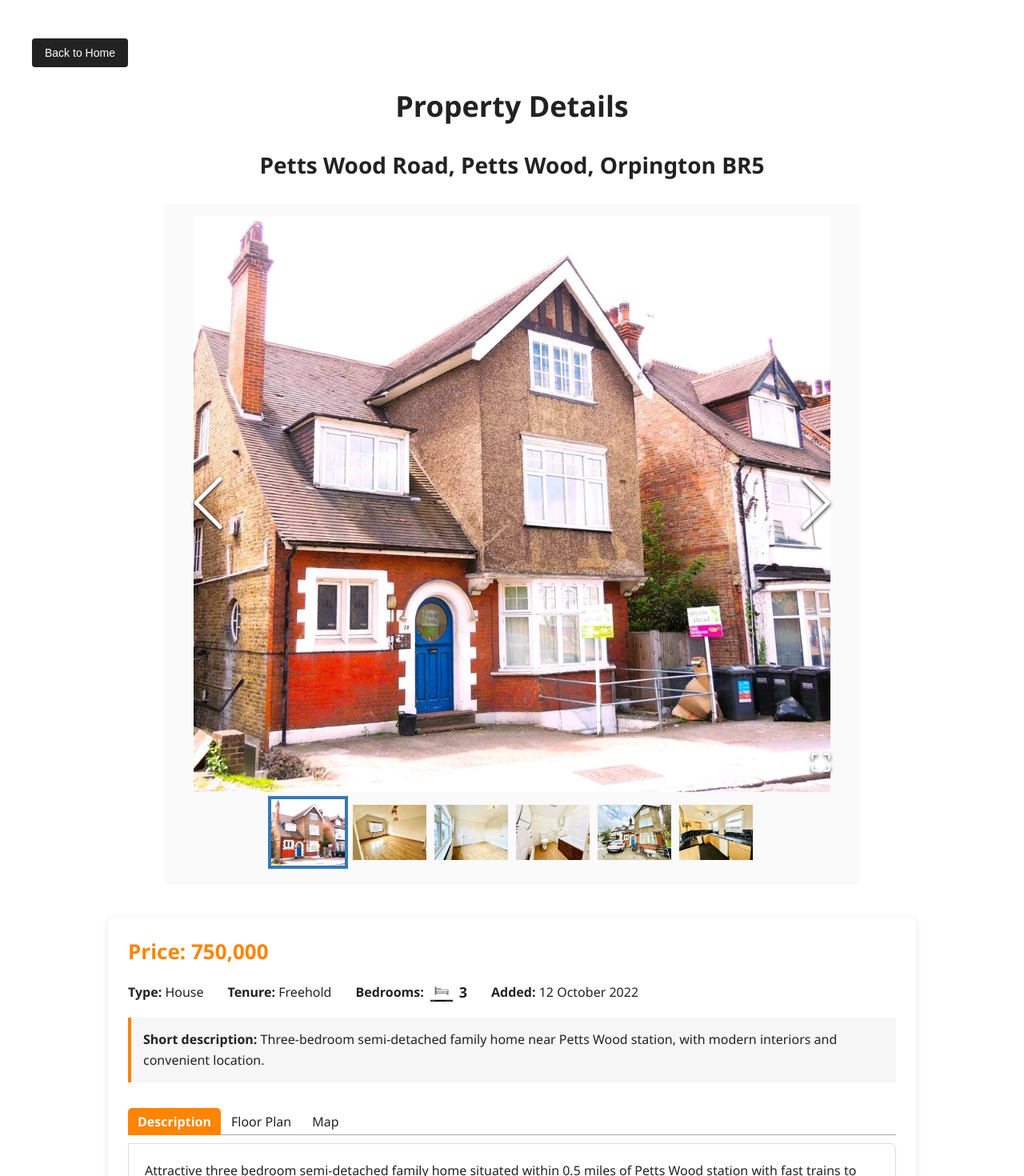
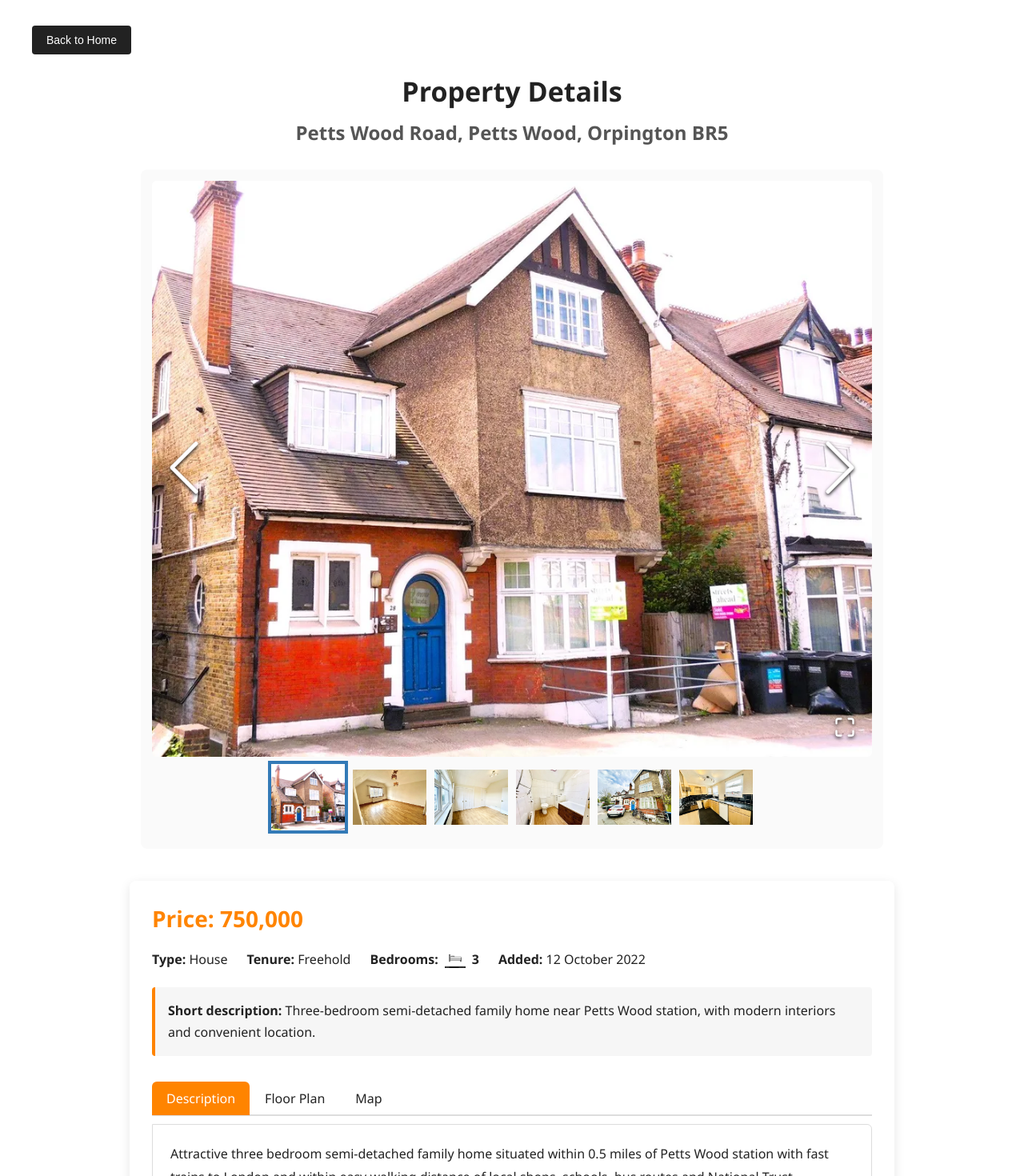
Before and after one commit to WenukaKithnula/React_CW_20242072, a React (Vite) app: page /properties/prop1.html in a window 1280 px wide. Shown: the top 1470 px of the page at 80% size. Built offline with nearby package versions, Linux system fonts and the light colour scheme.

Commit message:
updated version of the displaydetails

```diff
--- a/src/Components/DisplayProp.css
+++ b/src/Components/DisplayProp.css
@@ -1,23 +1,30 @@
 /* ------------------ GALLERY ------------------ */
 .gallery {
   display: flex;
+  font-family: Arial, Helvetica, sans-serif;
   gap: 30px;
   padding: 10px;
   border: 2px solid black;
+  background-color: rgb(244, 240, 240);
   align-items: flex-start; /* align left and right top edges */
 }
 
 /* ------------------ LEFT ------------------ */
 .filtered-property-main {
   flex: 4; /* take most horizontal space */
-  border: 2px solid green;
+  border-radius: 20px;
+  background-color: rgba(250, 250, 250, 0.537);
+  box-shadow:
+  0 4px 6px rgba(0, 0, 0, 0.1),
+  0 10px 20px rgba(0, 0, 0, 0.08);
 }
 
 .filtered-property {
   display: flex;
   flex-wrap: wrap;
   gap: 10px;
-  border: 2px solid red;
+
+
   justify-content: space-evenly;
 }
 
@@ -28,7 +35,7 @@
   align-items: center;
   justify-content: center;
   flex: 1;
-  border: 2px solid black;
+
 }
 
 /* Favorites section */
@@ -37,9 +44,16 @@
   display: flex;
   flex-direction: column;
   align-items: center;
-  border: 2px solid black;
+  border: 1px solid gray;
   width: 100%;
+  min-width: 250px;
   margin-top: 20px;
+  background-color: rgba(243, 247, 241, 0.342);
+   box-shadow:
+  0 4px 6px rgba(0, 0, 0, 0.1),
+  0 10px 20px rgba(0, 0, 0, 0.08);
+  border-radius: 6px;
+
 }
 
 /* Drag/remove box */
@@ -70,7 +84,7 @@
 }
 
 /* ------------------ MOBILE ------------------ */
-@media (max-width: 700px) {
+@media (max-width: 800px) {
   .gallery {
     flex-direction: column;
     align-items: center;
@@ -80,31 +94,10 @@
     display: block;
     margin-bottom: 10px;
   }
-
-  .filtered-property-main {
-    order: 2;
+  .right-side{
     width: 100%;
   }
 
-  .fav-property-display {
-    order: 3;
-    width: 100%;
-  }
 
-  .drag-drop {
-    order: 1;
-    width: 90%;
-    padding: 10px 0;
-    flex-direction: row;
-    justify-content: space-around;
-    height: 100px;
-  }
 
-  .add-fav,
-  .remove-fav {
-    border: 2px solid black;
-    padding: 15px 0;
-    text-align: center;
-    cursor: pointer;
-  }
 }
--- a/src/Components/DisplayProp.jsx
+++ b/src/Components/DisplayProp.jsx
@@ -57,7 +57,7 @@ function DisplayProp({
       <div className="gallery">
         {/* FILTERED PROPERTIES */}
         <div className="filtered-property-main">
-          <h1>{filteredProperties.length} results</h1>
+          <h1>{filteredProperties.length} Results Found</h1>
           <div className="filtered-property">
             {filteredProperties.map((property) => (
               <PropCard
@@ -82,7 +82,7 @@ function DisplayProp({
             onDragOver={handleDragOver}
             onDragLeave={handleDragLeave}
           >
-            <h3>Favorites display</h3>
+            <h3>Favorites Properties</h3>
 
             {favoriteProperties.length === 0 ? (
               <p>
@@ -104,6 +104,7 @@ function DisplayProp({
           </div>
 
           {/* DRAG & DROP */}
+          {favoriteProperties.length===0?"":
           <div className="drag-drop">
             <div
               className="remove-fav"
@@ -113,7 +114,7 @@ function DisplayProp({
             >
               <p>drag and drop remove fav</p>
             </div>
-          </div>
+          </div>}
         </div>
       </div>
     </>
--- a/src/Components/PropertyDetails.css
+++ b/src/Components/PropertyDetails.css
@@ -1,152 +1,178 @@
-/* ---------------- GLOBAL WRAPPER ---------------- */
+/* ================= GLOBAL WRAPPER ================= */
 .parent-container {
   max-width: 1200px;
-  margin: auto;
-  padding: 20px;
+  margin: 0 auto;
+  padding: 24px 16px;
   font-family: "Segoe UI", Arial, sans-serif;
   color: #222;
 }
 
-/* ---------------- BACK BUTTON ---------------- */
+/* ================= BACK BUTTON ================= */
 .back-btn-div {
-  margin: 20px 0;
+  margin-bottom: 20px;
 }
+
 .back-btn {
-  padding: 10px 16px;
+  padding: 10px 18px;
   font-size: 14px;
   background-color: #222;
-  color: white;
+  color: #fff;
   border: none;
+  border-radius: 4px;
   cursor: pointer;
-  border-radius: 4px;
 }
+
 .back-btn:hover {
   background-color: #444;
 }
 
-/* ---------------- PAGE HEADING ---------------- */
+/* ================= HEADINGS ================= */
 .page-heading {
   text-align: center;
-  font-size: 36px;
-  font-weight: bold;
-  margin-bottom: 30px;
+  font-size: 34px;
+  font-weight: 700;
+  margin-bottom: 12px;
 }
 
-/* ---------------- LOCATION ---------------- */
 .property-location {
   text-align: center;
-  font-size: 28px;
-  font-weight: bold;
+  font-size: 24px;
+  font-weight: 600;
   margin-bottom: 30px;
+  color: #555;
 }
 
-/* ---------------- IMAGE GALLERY ---------------- */
+/* ================= IMAGE GALLERY ================= */
 .property-images {
-  width: 70%;
+  max-width: 900px;
   margin: 0 auto 40px;
-  padding: 15px;
+  padding: 14px;
   background-color: #fafafa;
-  border-radius: 6px;
+  border-radius: 8px;
 }
-.image-gallery-slide img {
-  width: 70%;          /* makes image fit container width */
-  height: auto;         /* maintain aspect ratio */
+
+/* IMPORTANT: do NOT shrink images */
+.property-images .image-gallery-slide img {
+  width: 100%;
+  height: auto;
   object-fit: cover;
   border-radius: 6px;
 }
 
-
-/* ---------------- PROPERTY INFO CARD ---------------- */
+/* ================= INFO CARD ================= */
 .propertyDetails-info {
-  width: 80%;
-  margin: auto;
-  padding: 25px;
+  max-width: 900px;
+  margin: 0 auto;
+  padding: 28px;
   background-color: #ffffff;
-  border-radius: 6px;
-  box-shadow: 0 2px 8px rgba(0, 0, 0, 0.1);
+  border-radius: 8px;
+  box-shadow: 0 4px 14px rgba(0, 0, 0, 0.1);
 }
 
-/* ---------------- PRICE ---------------- */
+/* ================= PRICE ================= */
 .propertyDeatil-price {
-  font-size: 26px;
-  font-weight: bold;
+  font-size: 28px;
+  font-weight: 700;
   margin-bottom: 20px;
   color: #ff8400;
 }
 
-/* ---------------- META DETAILS ---------------- */
+/* ================= META DETAILS ================= */
 .property-meta {
   display: flex;
-  gap: 30px;
+  flex-wrap: wrap;
+  gap: 24px;
   align-items: center;
-  margin-bottom: 20px;
-  flex-wrap: wrap;
+  margin-bottom: 24px;
 }
+
+.property-meta div {
+  font-size: 16px;
+}
+
 .bedroom-count {
   display: flex;
   align-items: center;
   gap: 8px;
 }
+
 .property-info-icon {
-  width: 28px;
-}
-.room-count {
-  font-size: 18px;
-  font-weight: bold;
+  width: 26px;
+  height: auto;
 }
 
-/* ---------------- SHORT DESCRIPTION ---------------- */
+.room-count {
+  font-weight: 700;
+}
+
+/* ================= SHORT DESCRIPTION ================= */
 .mini-descripstion {
-  margin: 20px 0;
-  padding: 15px;
+  margin-bottom: 30px;
+  padding: 16px;
   background-color: #f6f6f6;
   border-left: 4px solid #ff8400;
-  line-height: 1.6;
+  line-height: 1.7;
+  border-radius: 4px;
 }
 
-/* ---------------- TABS ---------------- */
+/* ================= TABS ================= */
 .tab-section {
-  margin-top: 30px;
+  margin-top: 20px;
 }
+
+/* react-tabs overrides */
+.react-tabs__tab-list {
+  border-bottom: 2px solid #ddd;
+}
+
+.react-tabs__tab {
+  padding: 10px 18px;
+  font-weight: 500;
+}
+
 .react-tabs__tab--selected {
   background-color: #ff8400;
-  color: white;
-  font-weight: bold;
+  color: #fff;
+  border-radius: 6px 6px 0 0;
   border: none;
-  border-radius: 5px 5px 0 0;
 }
+
 .react-tabs__tab-panel {
-  padding: 20px;
+  padding: 22px;
+  background-color: #fff;
   border: 1px solid #ddd;
   border-radius: 0 6px 6px 6px;
-  background-color: #fff;
 }
+
+/* ================= DESCRIPTION ================= */
 .long-description {
-  line-height: 1.7;
+  line-height: 1.8;
   font-size: 16px;
 }
 
-/* ---------------- MAP ---------------- */
-.property-map {
-  margin-top: 10px;
-}
+/* ================= MAP ================= */
 .property-map h3 {
-  margin-bottom: 10px;
+  margin-bottom: 12px;
   font-size: 20px;
 }
 
-/* ---------------- RESPONSIVE ---------------- */
-@media (max-width: 900px) {
-  .property-images,
-  .propertyDetails-info {
-    width: 100%;
+/* ================= RESPONSIVE ================= */
+@media (max-width: 768px) {
+  .page-heading {
+    font-size: 28px;
   }
+
   .property-location {
-    font-size: 24px;
+    font-size: 20px;
   }
+
   .property-meta {
     flex-direction: column;
     align-items: flex-start;
-    gap: 15px;
+    gap: 14px;
+  }
+
+  .propertyDetails-info {
+    padding: 20px;
   }
 }
--- a/src/Components/SearchForm.css
+++ b/src/Components/SearchForm.css
@@ -150,6 +150,9 @@ label {
     flex-direction: column;
     align-items: center;
   }
+  .search-container{
+
+  }
 
   /* Full-width blocks */
   .property-type-search,
```
